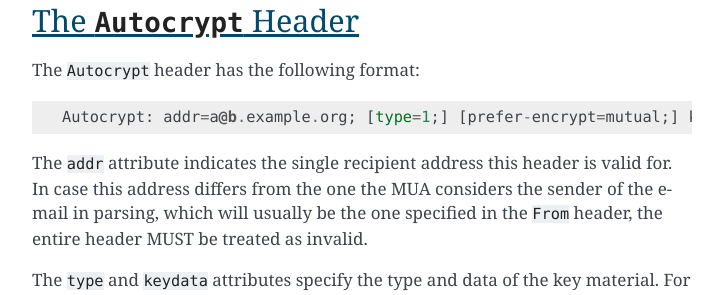
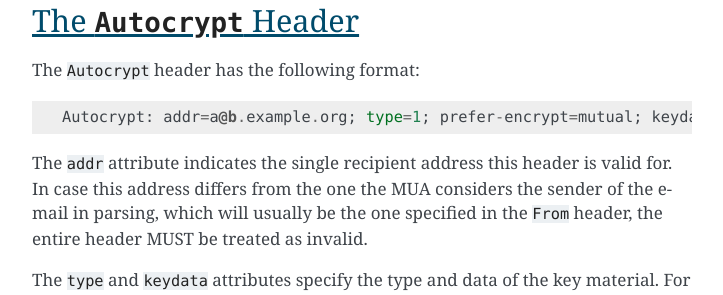
Before and after one commit to autocrypt/autocrypt, a Sphinx documentation site: the page built from doc/level1.rst, in a window 1280 px wide and 900 px high, scrolled down 3224 px. Shown: the part 152-447 px from the top of the window, without its empty margins (388-1111 px from the left). Built offline with Sphinx 7.4.7, drawn with Linux system fonts in a browser that asks for light colours.

Commit message:
remove these brackets because they are required fields

```diff
--- a/doc/level1.rst
+++ b/doc/level1.rst
@@ -120,7 +120,7 @@ The ``Autocrypt`` Header
 
 The ``Autocrypt`` header has the following format::
 
-    Autocrypt: addr=a@b.example.org; [type=1;] [prefer-encrypt=mutual;] keydata=BASE64
+    Autocrypt: addr=a@b.example.org; type=1; prefer-encrypt=mutual; keydata=BASE64
 
 The ``addr`` attribute indicates the single recipient address this
 header is valid for. In case this address differs from the one the MUA
```
